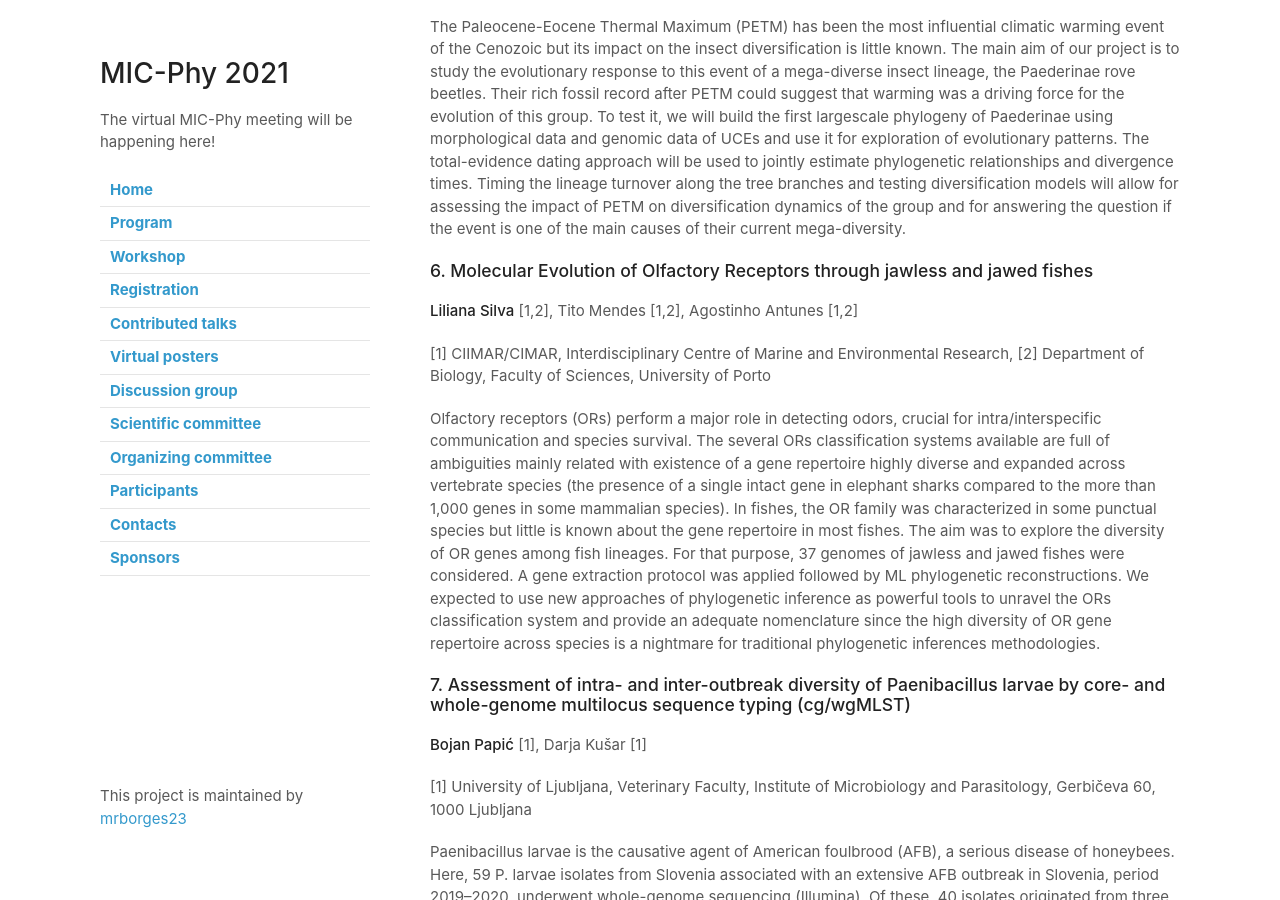
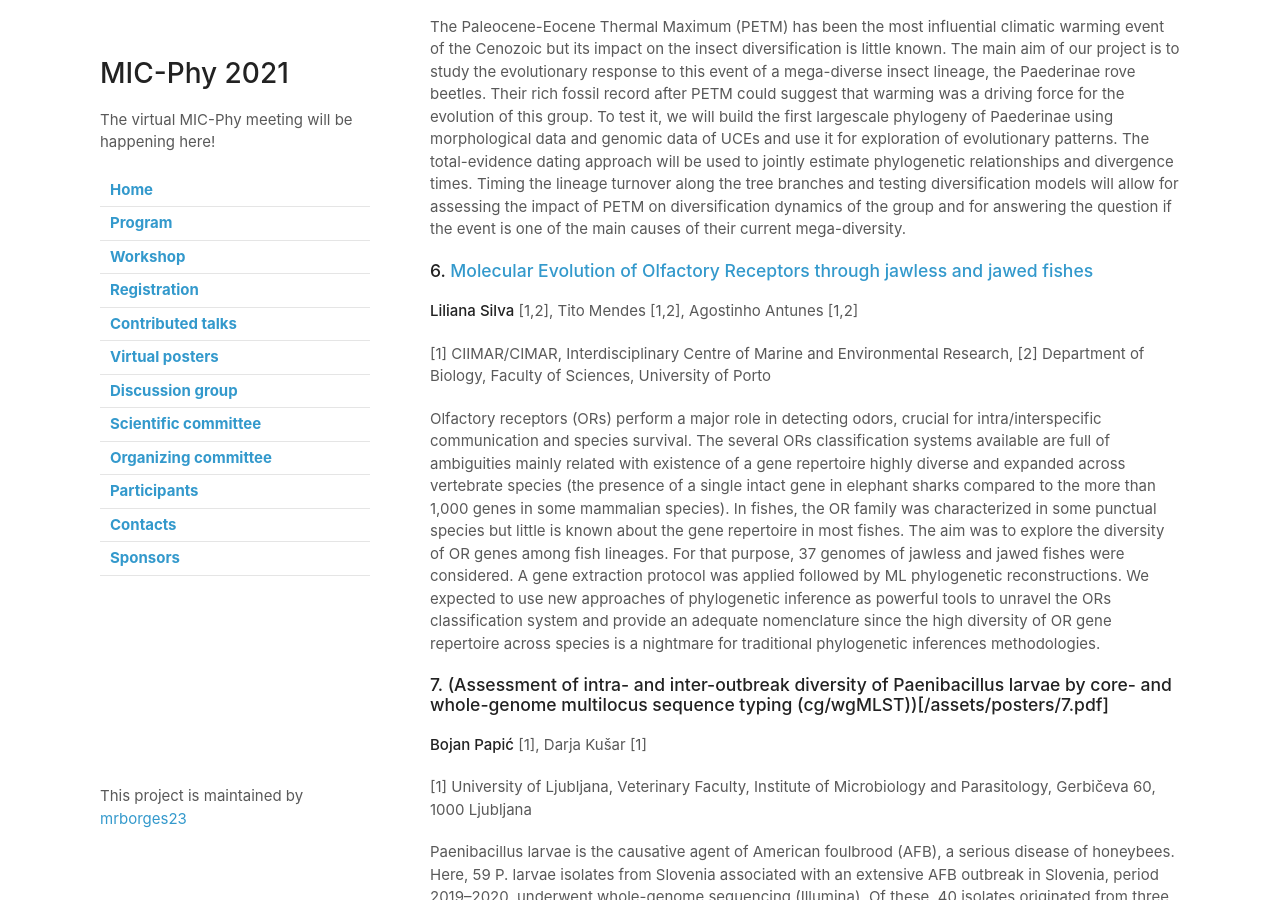
Before and after one commit to mrborges23/micphy2021, a Jekyll site: the page built from posters.md, in a window 1280 px wide and 900 px high, scrolled down 2013 px. Built offline with Jekyll 4.4.1, drawn with Linux system fonts in a browser that asks for light colours; our own code applies the rules of GitHub Pages for plain Markdown files.

Commit message:
updating posters

```diff
--- a/posters.md
+++ b/posters.md
@@ -44,7 +44,7 @@ African grass rats of the genus Arvicanthis are an important group of rodents of
 
 The Paleocene-Eocene Thermal Maximum (PETM) has been the most influential climatic warming event of the Cenozoic but its impact on the insect diversification is little known. The main aim of our project is to study the evolutionary response to this event of a mega-diverse insect lineage, the Paederinae rove beetles. Their rich fossil record after PETM could suggest that warming was a driving force for the evolution of this group. To test it, we will build the first largescale phylogeny of Paederinae using morphological data and genomic data of UCEs and use it for exploration of evolutionary patterns. The total-evidence dating approach will be used to jointly estimate phylogenetic relationships and divergence times. Timing the lineage turnover along the tree branches and testing diversification models will allow for assessing the impact of PETM on diversification dynamics of the group and for answering the question if the event is one of the main causes of their current mega-diversity.
 
-### **6.  Molecular Evolution of Olfactory Receptors through jawless and jawed fishes**
+### **6.  [Molecular Evolution of Olfactory Receptors through jawless and jawed fishes](/assets/posters/6.pdf)**
 
 **Liliana Silva** [1,2], Tito Mendes [1,2], Agostinho Antunes [1,2]
 
@@ -52,7 +52,7 @@ The Paleocene-Eocene Thermal Maximum (PETM) has been the most influential climat
 
 Olfactory receptors (ORs) perform a major role in detecting odors, crucial for intra/interspecific communication and species survival. The several ORs classification systems available are full of ambiguities mainly related with existence of a gene repertoire highly diverse and expanded across vertebrate species (the presence of a single intact gene in elephant sharks compared to the more than 1,000 genes in some mammalian species). In fishes, the OR family was characterized in some punctual species but little is known about the gene repertoire in most fishes. The aim was to explore the diversity of OR genes among fish lineages. For that purpose, 37 genomes of jawless and jawed fishes were considered. A gene extraction protocol was applied followed by ML phylogenetic reconstructions. We expected to use new approaches of phylogenetic inference as powerful tools to unravel the ORs classification system and provide an adequate nomenclature since the high diversity of OR gene repertoire across species is a nightmare for traditional phylogenetic inferences methodologies.
 
-### **7. Assessment of intra- and inter-outbreak diversity of Paenibacillus larvae by core- and whole-genome multilocus sequence typing (cg/wgMLST)**
+### **7. (Assessment of intra- and inter-outbreak diversity of Paenibacillus larvae by core- and whole-genome multilocus sequence typing (cg/wgMLST))[/assets/posters/7.pdf]**
 
 **Bojan Papić** [1], Darja Kušar [1]
 
```
Also changed, not shown: 2 other files.
